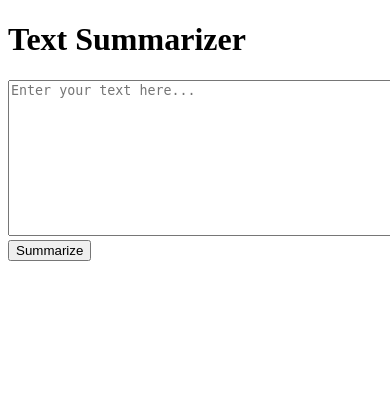
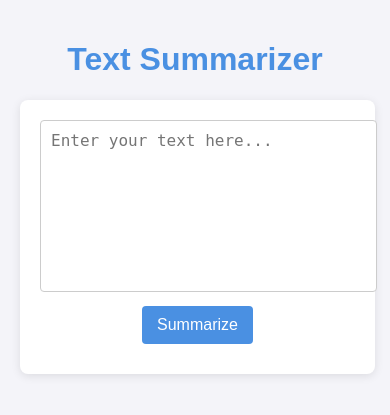
Before and after one commit to terror-akshat/Text-summariazation-, a Flask app: page / in a window 390 px wide; the page is wider, and only the part inside the window is pictured. Shown: the top 415 px of that part. Run offline with Flask 3, Linux system fonts and the light colour scheme.

Commit message:
third-commit

```diff
--- a/templates/index.html
+++ b/templates/index.html
@@ -4,6 +4,75 @@
     <meta charset="UTF-8">
     <meta name="viewport" content="width=device-width, initial-scale=1.0">
     <title>Text Summarizer</title>
+    <style>
+        body {
+            font-family: Arial, sans-serif;
+            background-color: #f4f4f9;
+            color: #333;
+            margin: 0;
+            padding: 20px;
+        }
+
+        h1 {
+            text-align: center;
+            color: #4a90e2;
+        }
+
+        form {
+            background: white;
+            padding: 20px;
+            border-radius: 8px;
+            box-shadow: 0 2px 10px rgba(0, 0, 0, 0.1);
+            max-width: 600px;
+            margin: 20px auto;
+        }
+
+        textarea {
+            width: 100%;
+            height: 150px;
+            border: 1px solid #ccc;
+            border-radius: 4px;
+            padding: 10px;
+            font-size: 16px;
+            resize: none;
+        }
+
+        input[type="submit"] {
+            background-color: #4a90e2;
+            color: white;
+            border: none;
+            border-radius: 4px;
+            padding: 10px 15px;
+            font-size: 16px;
+            cursor: pointer;
+            transition: background-color 0.3s;
+            display: block;
+            margin: 10px auto;
+        }
+
+        input[type="submit"]:hover {
+            background-color: #357ab8;
+        }
+
+        h2 {
+            color: #4a90e2;
+        }
+
+        p {
+            background: #e6f7ff;
+            padding: 10px;
+            border-left: 4px solid #4a90e2;
+            border-radius: 4px;
+            max-width: 600px;
+            margin: 10px auto;
+        }
+
+        @media (max-width: 600px) {
+            form {
+                width: 90%;
+            }
+        }
+    </style>
 </head>
 <body>
     <h1>Text Summarizer</h1>
```
Also changed, not shown: 1 other file.
